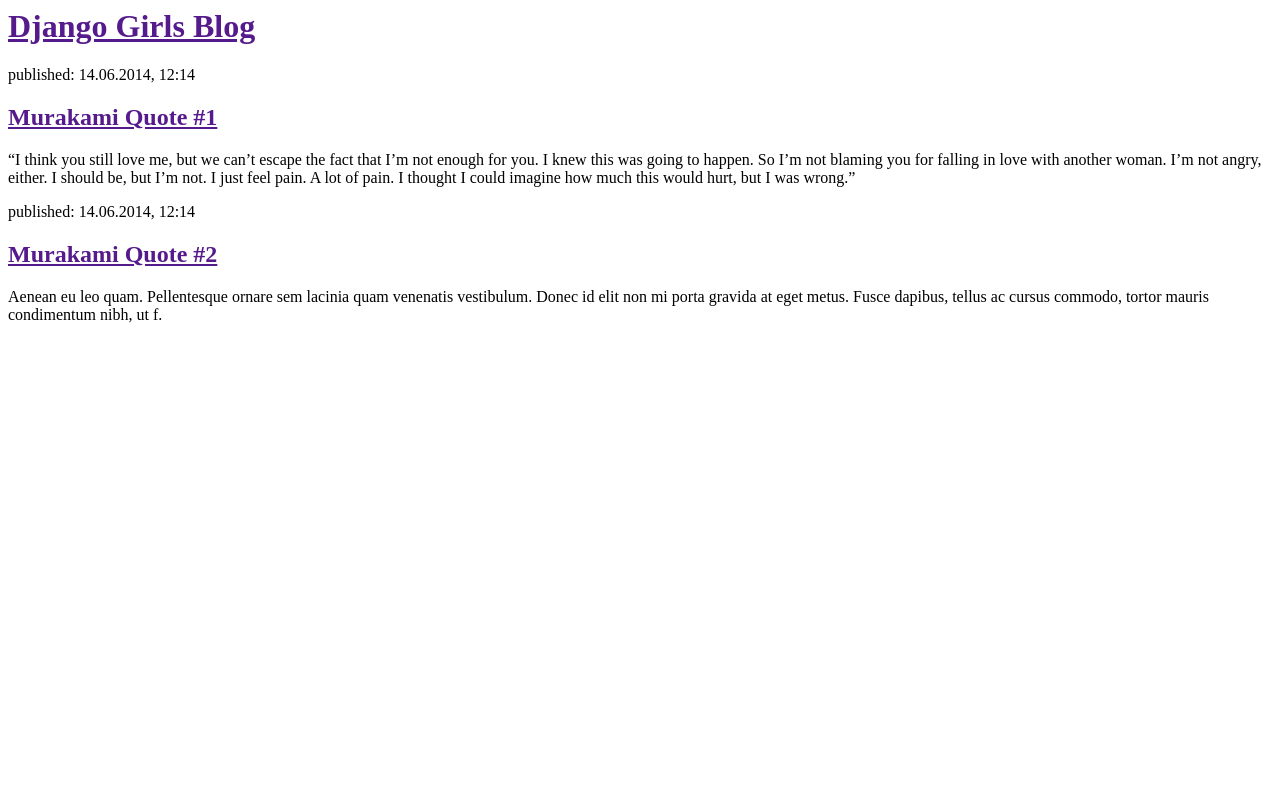
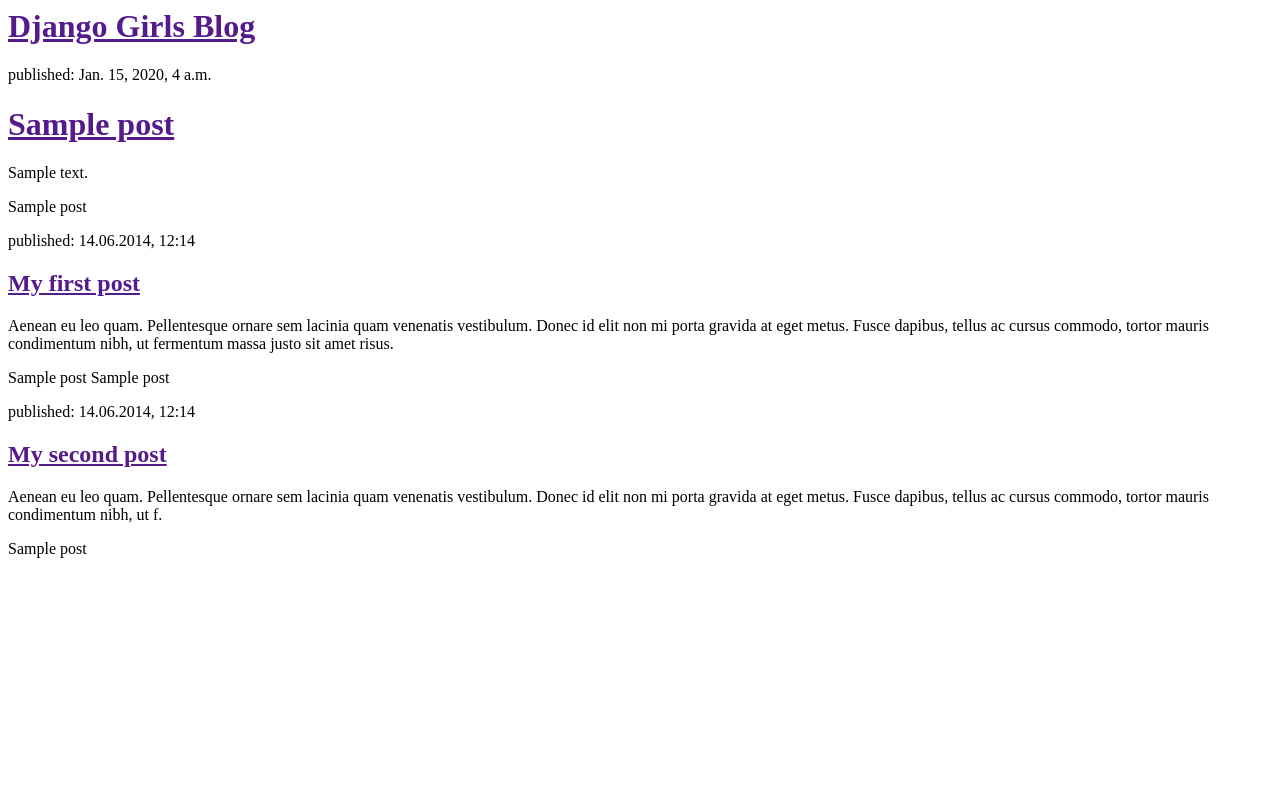
Before and after one commit to yungbrianlee/my-first-blog, a Django app: template blog/templates/blog/post_list.html in a window 1280 px wide. Run offline with Django 3.2, Linux system fonts and the light colour scheme; the template is opened without the code that fills it: values that come from a table or form of the project are taken from there, others are empty; tables that the repository leaves empty hold one stand-in row (values such as "Sample post"); parts of the project's set-up code (start-up, migrations or seed data) failed here and were passed over.

Commit message:
Implementing python into Website

```diff
--- a/blog/templates/blog/post_list.html
+++ b/blog/templates/blog/post_list.html
@@ -7,16 +7,24 @@
             <h1><a href="">Django Girls Blog</a></h1>
         </div>
 
-        <div>
+		{% for post in posts %}
+    		<div>
+        		<p>published: {{ post.published_date }}</p>
+        		<h1><a href="">{{ post.title }}</a></h1>
+        		<p>{{ post.text|linebreaksbr }}</p>
+    	</div>
+	{% endfor %}
+
+        {{ post }}
             <p>published: 14.06.2014, 12:14</p>
-            <h2><a href="">Murakami Quote #1</a></h2>
-            <p>“I think you still love me, but we can’t escape the fact that I’m not enough for you. I knew this was going to happen. So I’m not blaming you for falling in love with another woman. I’m not angry, either. I should be, but I’m not. I just feel pain. A lot of pain. I thought I could imagine how much this would hurt, but I was wrong.” </p>
-        </div>
+            <h2><a href="">My first post</a></h2>
+            <p>Aenean eu leo quam. Pellentesque ornare sem lacinia quam venenatis vestibulum. Donec id elit non mi porta gravida at eget metus. Fusce dapibus, tellus ac cursus commodo, tortor mauris condimentum nibh, ut fermentum massa justo sit amet risus.</p>
+        {{ post }}
 
-        <div>
+        {{ post }}
             <p>published: 14.06.2014, 12:14</p>
-            <h2><a href="">Murakami Quote #2</a></h2>
+            <h2><a href="">My second post</a></h2>
             <p>Aenean eu leo quam. Pellentesque ornare sem lacinia quam venenatis vestibulum. Donec id elit non mi porta gravida at eget metus. Fusce dapibus, tellus ac cursus commodo, tortor mauris condimentum nibh, ut f.</p>
-        </div>
+        {{ post }}
     </body>
 </html>
--- a/blog/views.py
+++ b/blog/views.py
@@ -3,7 +3,7 @@
 from django.utils import timezone
 
 def post_list(request):
-	 posts = Post.objects.filter(published_date__lte=timezone.now()).order_by('published_date')
+	posts = Post.objects.filter(published_date__lte=timezone.now()).order_by('published_date')
 	return render(request, 'blog/post_list.html', {})
 
 # Create your views here.
```
